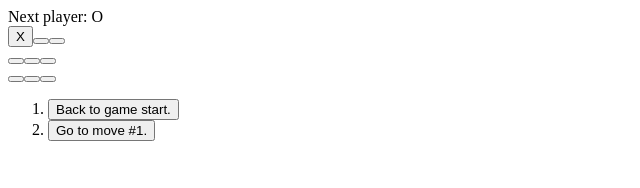
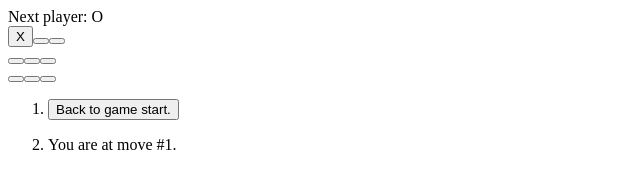
Before and after one commit to numbersanalyst/tic-tac-toe, a Gatsby site: page /App in a window 1280 px wide. Both pictures are taken after a click on the button 16 px from the left and 40 px from the top of the page. Shown: the whole page, without its empty margins (0-640 px from the left). Built offline with nearby package versions, Linux system fonts and the light colour scheme; Gatsby itself is replaced by a stand-in of ours.

Commit message:
Upgrade history log, add message about the tie.

```diff
--- a/src/pages/App.js
+++ b/src/pages/App.js
@@ -8,7 +8,7 @@ function Square({ value, onSquareClick }) {
   );
 }
 
-function Board({ xIsNext, squares, onPlay }) {
+function Board({ xIsNext, squares, onPlay, currentMove }) {
   function handleClick(i) {
     if (calculateWinner(squares) || squares[i]) {
       return;
@@ -26,7 +26,11 @@ function Board({ xIsNext, squares, onPlay }) {
   let status;
   if (winner) {
     status = 'Winner: ' + winner;
-  } else {
+  }
+  else if (currentMove === 9) {
+    status = 'Tie';
+  }
+  else {
     status = 'Next player: ' + (xIsNext ? 'X' : 'O');
   }
 
@@ -57,11 +61,13 @@ export default function Game() {
   const [currentMove, setCurrentMove] = useState(0);
   const xIsNext = currentMove % 2 === 0;
   const currentSquares = history[currentMove];
+  const gameEnd = false;
 
   function handlePlay(nextSquares) {
     const nextHistory = [...history.slice(0, currentMove + 1), nextSquares];
     setHistory(nextHistory);
     setCurrentMove(nextHistory.length - 1);
+    if (currentMove === 9) {gameEnd = true;}
   }
 
   function jumpTo(nextMove) {
@@ -69,12 +75,25 @@ export default function Game() {
   }
 
   const moves = history.map((squares, move) => {
-    let description;
-    if (move > 0) { description = `Go to move #${move}.`; }
-    else { description = "Back to game start."; }
+    let description, listElement;
+    if (move > 0) {
+      description = `Go to move #${move}.`;
+    } else {
+      description = "Back to game start.";
+    }
+
+
+    if (move !== currentMove) {
+      listElement = (<button onClick={() => jumpTo(move)}>{description}</button>);
+    }
+    else {
+      description = `You are at move #${move}.`;
+      listElement = (<p>{description}</p>);
+    }
+
     return (
       <li key={move}>
-        <button onClick={() => jumpTo(move)}>{description}</button>
+        {listElement}
       </li>
     );
   })
@@ -82,7 +101,7 @@ export default function Game() {
   return (
     <div className="game">
       <div className="game-board">
-        <Board xIsNext={xIsNext} squares={currentSquares} onPlay={handlePlay} />
+        <Board xIsNext={xIsNext} squares={currentSquares} onPlay={handlePlay} currentMove={currentMove} />
       </div>
       <div className="game-info">
         <ol>{moves}</ol>
```
